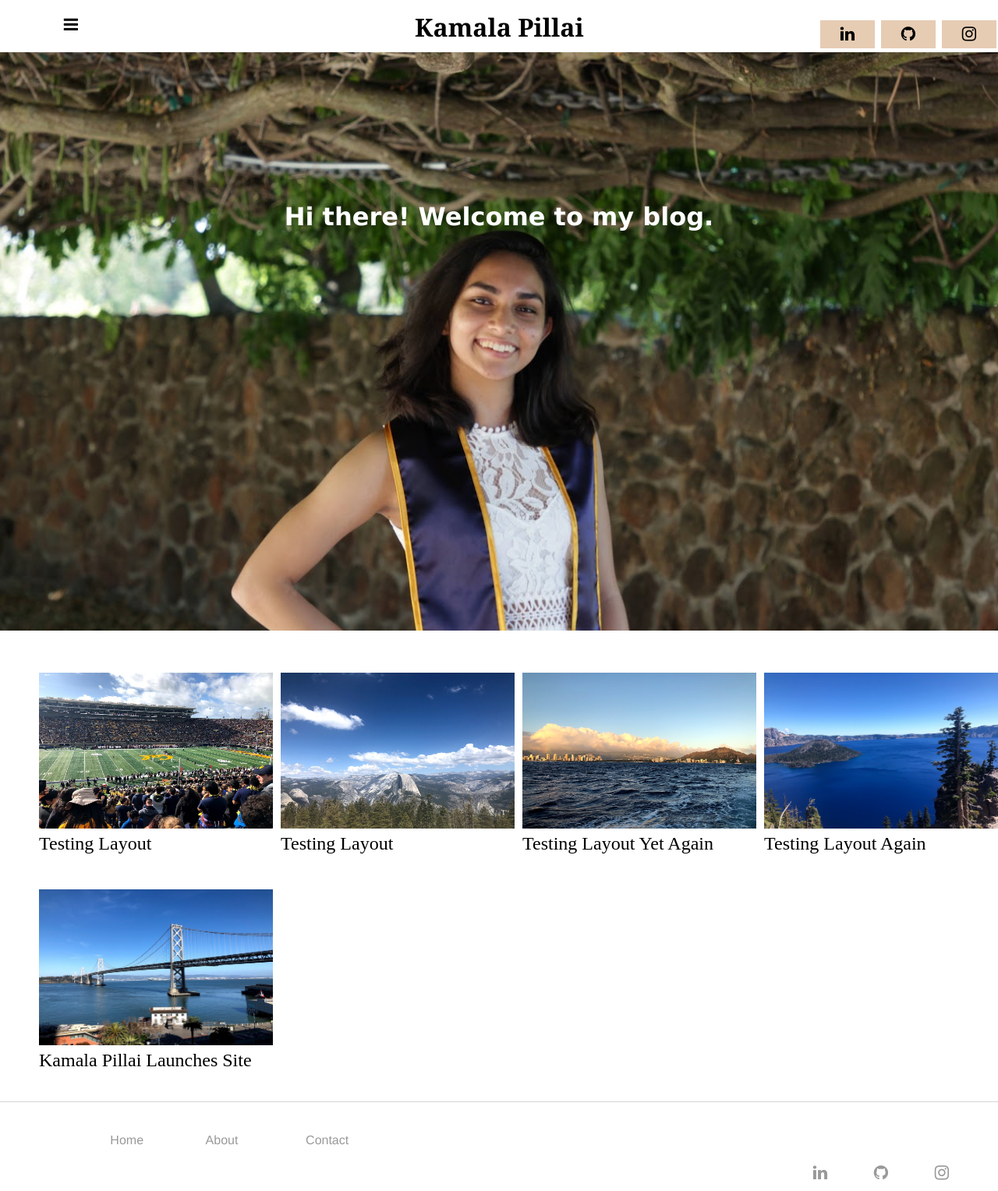
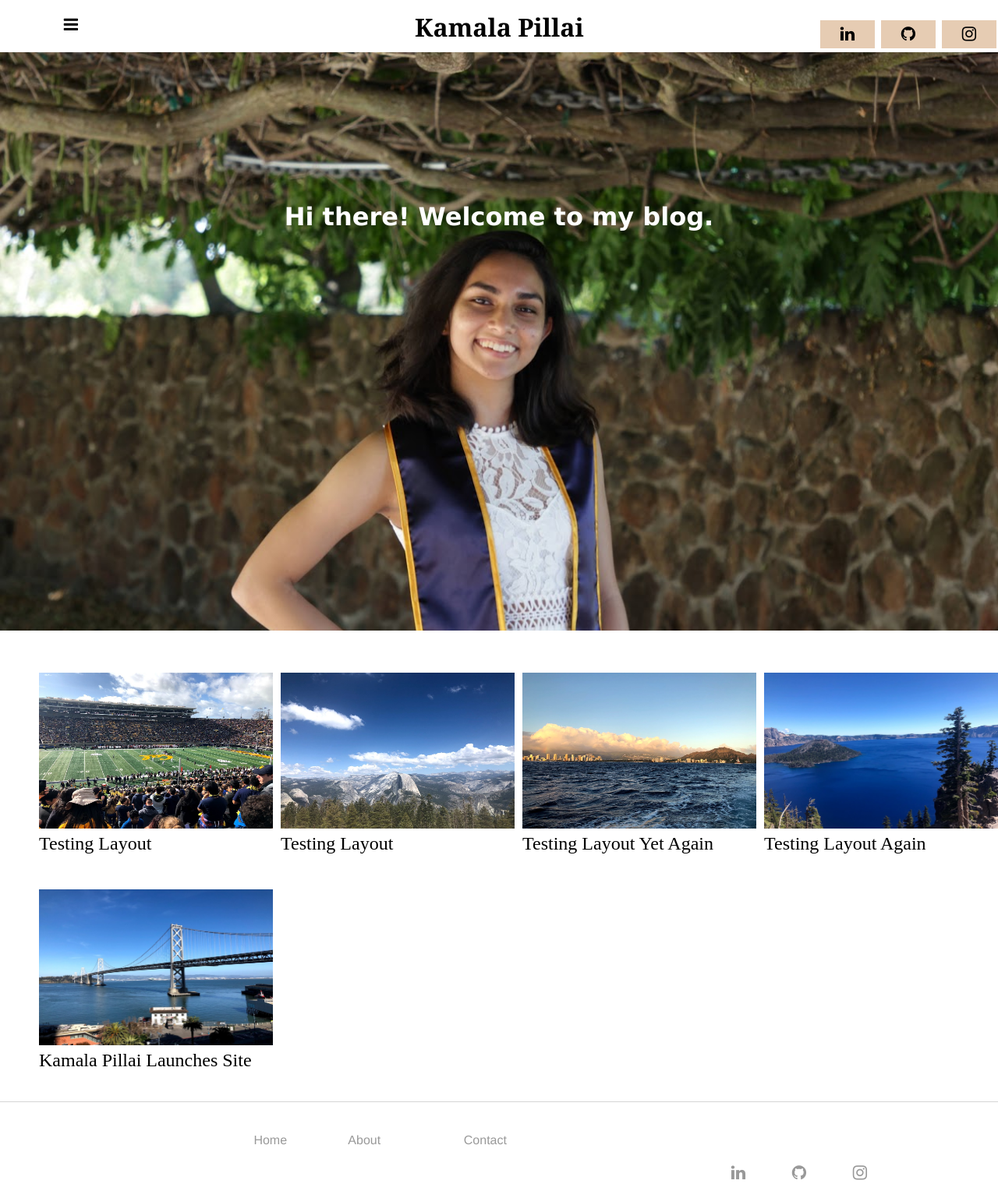
Before and after one commit to kpill/kpill.github.io, a Jekyll site: the page built from index.html, in a window 1280 px wide. Shown: the whole page at 78% size. Built offline with Jekyll 4.4.1, drawn with Linux system fonts in a browser that asks for light colours.

Commit message:
Update main.css

```diff
--- a/css/main.css
+++ b/css/main.css
@@ -90,7 +90,7 @@ a.home:hover, a.home:active {
 }
 
 footer .fa-linkedin {
-	transform: translate(-50%, 0%);
+	transform: translate(-200%, 0%);
 	background: white;
 	color: #999;
 }
@@ -104,7 +104,7 @@ footer .fa-linkedin {
 }
 
 footer .fa-github {
-	transform: translate(-50%, 0%);
+	transform: translate(-200%, 0%);
 	background: white;
 	color: #999;
 }
@@ -118,7 +118,7 @@ footer .fa-github {
 
 
 footer .fa-instagram {
-	transform: translate(-50%, 0%);
+	transform: translate(-200%, 0%);
 	background: white;
 	color: #999;
 }
@@ -169,7 +169,7 @@ a.nav {
     padding: 10px 40px;
 	color: #999;
 	display:flex;
-	transform: translate(50%, 0%);
+	transform: translate(200%, 0%);
 }
 
 .topnav-centered {
```
